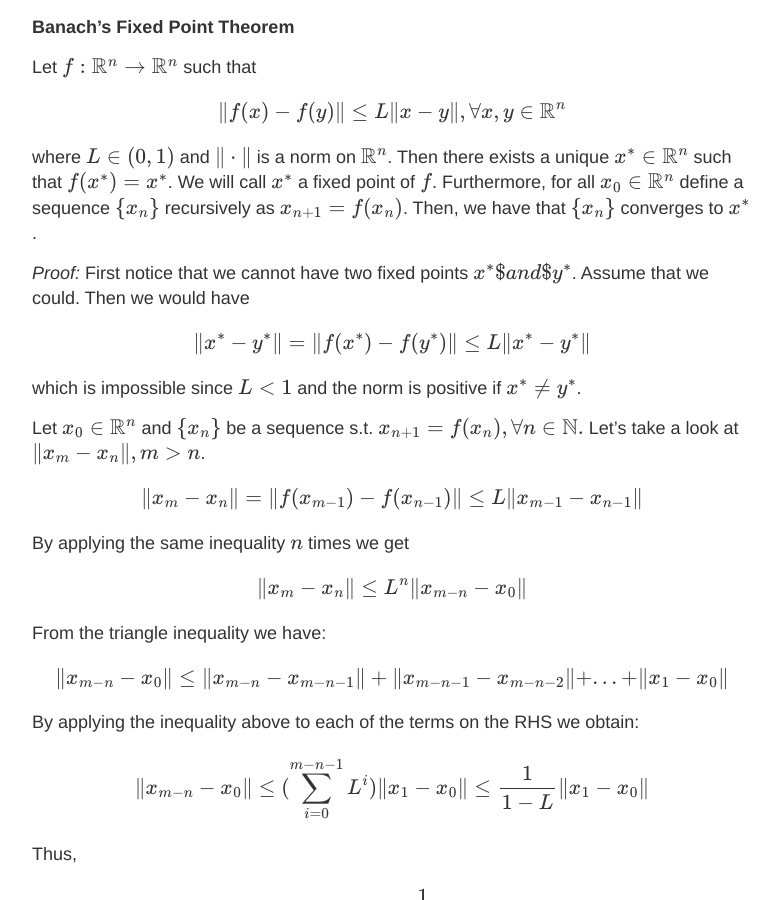
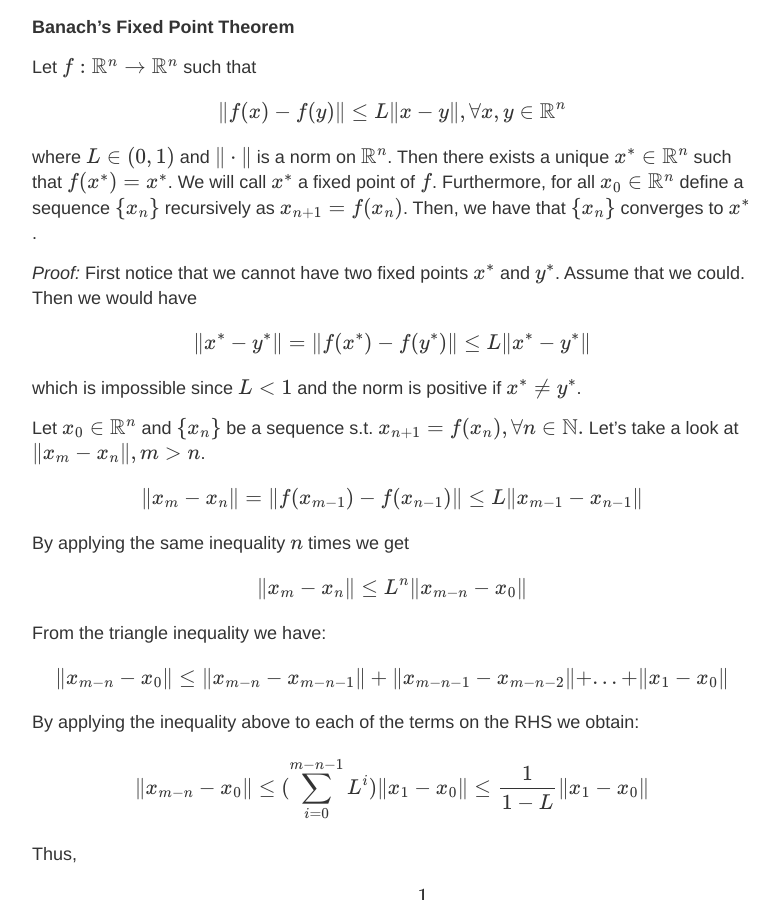
Before and after one commit to alexandrumilu/alexandrumilu.github.io, a Jekyll site: the page built from _posts/2019-03-30-value-iteration.md, in a window 1280 px wide and 900 px high, scrolled down 2129 px. Shown: the whole window, without its empty margins (248-1027 px from the left). Built offline with Jekyll 4.4.1, drawn with Linux system fonts in a browser that asks for light colours; formulas are drawn with MathJax 3.

```diff
--- a/_posts/2019-03-30-value-iteration.md
+++ b/_posts/2019-03-30-value-iteration.md
@@ -63,7 +63,7 @@ $$  \| f(x) - f(y)\|\leq L\| x - y\|,\forall x,y \in \mathbb{R}^n $$
 
 where $$L \in (0,1)$$ and $$\|\cdot \|$$ is a norm on $$\mathbb{R}^n$$. Then there exists a unique $$x^* \in \mathbb{R}^n$$ such that $$f(x^*) = x^*$$. We will call $$x^*$$ a fixed point of $$f$$. Furthermore, for all $$x_0\in \mathbb{R}^n$$ define a sequence $$\{x_n\}$$ recursively as $$x_{n+1} = f(x_n)$$. Then, we have that $$\{x_n\}$$ converges to $$x^*$$.
 
-*Proof:* First notice that we cannot have two fixed points $$x^*$ and $y^*$$. Assume that we could. Then we would have
+*Proof:* First notice that we cannot have two fixed points $$x^*$$ and $$y^*$$. Assume that we could. Then we would have
 
 $$ \| x^* - y^*\| =  \| f(x^*) - f(y^*)\|\leq L\| x^* - y^*\|$$
 
```
